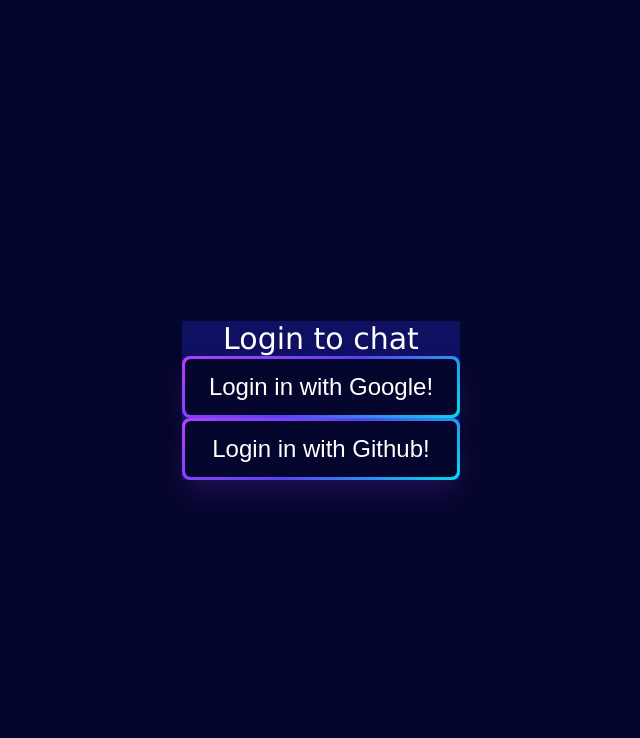
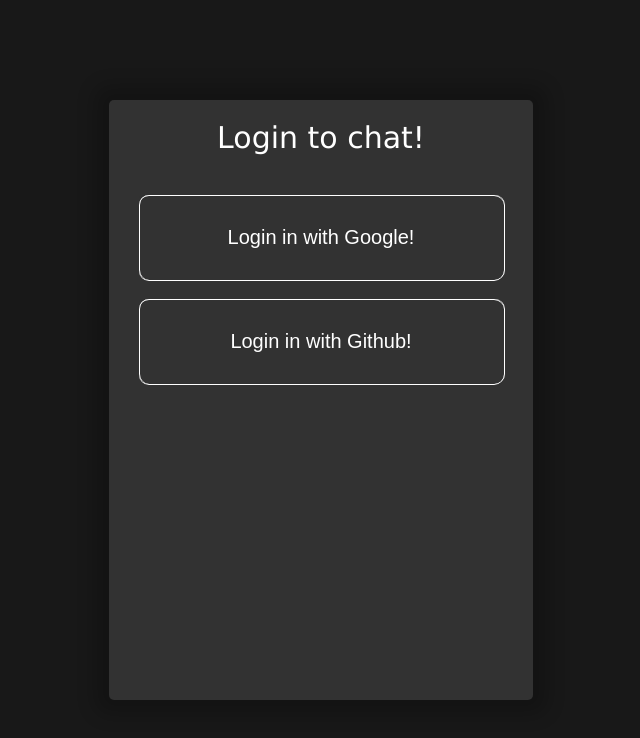
Before and after one commit to AaloFanaa/htldo4_swp, a React (Vite) app in the folder chatApp/front-end/: page /login in a window 1280 px wide. Shown: the top 738 px of the page, without its empty margins (319-959 px from the left). Built offline with nearby package versions, Linux system fonts and the light colour scheme; no server answers.

Commit message:
Login style updated
(+ ugly buttons)

```diff
--- a/chatApp/front-end/src/routes/Login.tsx
+++ b/chatApp/front-end/src/routes/Login.tsx
@@ -49,7 +49,7 @@
   return (
     <div className={styles.Login}>
       <div className={styles.loginCard}>
-        <span className={styles.loginText}>Login to chat</span>
+        <span className={styles.loginText}>Login to chat!</span>
         {loginButtons.map((loginButton: loginButtonObject) => {
           return (
             <LoginButton
--- a/chatApp/front-end/src/styles/Login.module.css
+++ b/chatApp/front-end/src/styles/Login.module.css
@@ -11,8 +11,14 @@
   display: flex;
   flex-direction: column;
   background-color: var(--bgHlColor);
+  width: 30%;
+  height: 70%;
+  padding: 2rem;
+  border-radius: 0.5rem;
+  box-shadow: 0px 0px 18px 15px rgba(0, 0, 0, 0.2);
 }
 
 .loginText {
   font-size: 3rem;
+  margin-bottom: 3rem;
 }
--- a/chatApp/front-end/src/styles/LoginButton.module.css
+++ b/chatApp/front-end/src/styles/LoginButton.module.css
@@ -1,47 +1,60 @@
 .loginButton {
-  align-items: center;
-  background-image: linear-gradient(144deg, #af40ff, #5b42f3 50%, #00ddeb);
-  border: 0;
-  border-radius: 8px;
-  box-shadow: rgba(151, 65, 252, 0.2) 0 15px 30px -5px;
-  box-sizing: border-box;
-  color: #ffffff;
-  display: flex;
-  font-size: 20px;
-  justify-content: center;
-  line-height: 1em;
-  max-width: 100%;
-  min-width: 140px;
-  padding: 3px;
-  text-decoration: none;
-  user-select: none;
-  -webkit-user-select: none;
-  touch-action: manipulation;
-  white-space: nowrap;
+  margin: 1rem;
+  height: 15%;
+  border-radius: 0.5rem;
+  outline: none;
+  border: none;
+  position: relative;
+  background-color: var(--bgHlColor);
+  color: var(--textColor);
+  font-size: 2rem;
   cursor: pointer;
 }
 
-.loginButton:active,
-.loginButton:hover {
-  outline: 0;
+.loginButton::after {
+  content: '';
+  position: absolute;
+  top: 0px;
+  left: 0px;
+  width: calc(100% + 1px);
+  height: 100%;
+  border-radius: 1rem;
+  border-top: 1px solid var(--textColor);
+  border-bottom: 1px solid var(--textColor);
+  transition: all 0.3s cubic-bezier(0.41, 0.1, 0.61, 2);
+}
+.loginButton::before {
+  content: '';
+  position: absolute;
+  top: 0px;
+  left: 0px;
+  width: 100%;
+  border-radius: 1rem;
+  height: calc(100% + 1px);
+  border-left: 1px solid var(--textColor);
+  border-right: 1px solid var(--textColor);
+  transition: all 0.3s cubic-bezier(0.41, 0.1, 0.61, 2);
+}
+
+.loginButton:active::after,
+.loginButton:hover::after {
+  top: 5px;
+  height: calc(100% - 10px);
+  border-radius: 0;
+  border-color: var(--textHlColor);
+}
+.loginButton:active::before,
+.loginButton:hover::before {
+  left: 5px;
+  width: calc(100% - 10px);
+  border-radius: 0;
+  border-color: var(--textHlColor);
 }
 
 .loginButton span {
-  background-color: rgb(5, 6, 45);
-  padding: 16px 24px;
-  border-radius: 6px;
-  width: 100%;
-  height: 100%;
-  transition: all 300ms ease-in-out;
+  transition: all 0.3s;
 }
 
 .loginButton:hover span {
-  background: none;
+  color: var(--textHlColor);
 }
-
-@media (min-width: 768px) {
-  .loginButton {
-    font-size: 24px;
-    min-width: 196px;
-  }
-}
--- a/chatApp/front-end/src/styles/index.css
+++ b/chatApp/front-end/src/styles/index.css
@@ -9,8 +9,20 @@
   /* Color definitions */
 
   /* Background colors */
-  --bgColor: rgb(5, 6, 45);
-  --bgHlColor: rgb(15, 16, 98);
+  --bgColor: #181818;
+  --bgHlColor: #323232;
+
+  /* Primary colors */
+  --primColor: #d62323;
+  --primHlColor: #ba0000;
+
+  /* Secondary color */
+  --secColor: #e4e4e4;
+  --secHlColor: #cecece;
+
+  /* Tertiary color */
+  --tertColor: #0a0acc;
+  --tertHlColor: #3232c6;
 
   /* Text colors */
   --textColor: rgba(255, 255, 255, 1);
@@ -22,6 +34,6 @@
   font-family: Verdana, Geneva, Tahoma, sans-serif, sans-serif;
   margin: 0;
   text-align: center;
-  background-color: rgb(5, 6, 45);
+  background-color: var(--bgColor);
   color: var(--textColor);
 }
```
